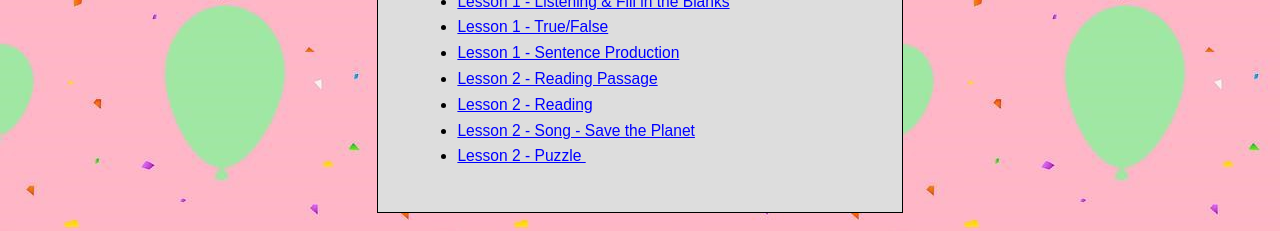
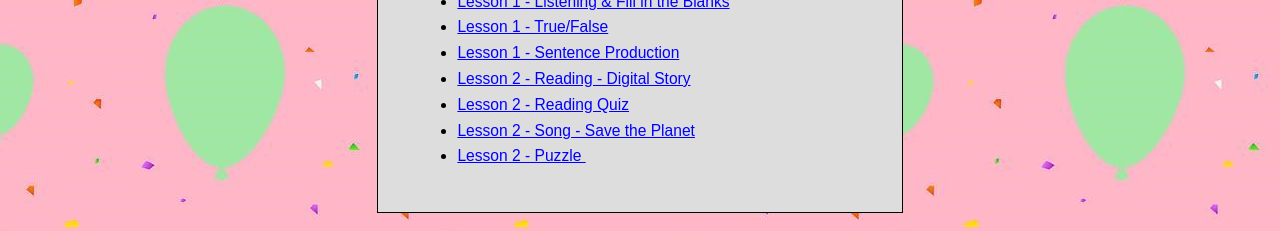
Before and after one commit to esrametin/playground, a plain HTML site: page index.html in a window 1280 px wide. Shown: the part 132-363 px from the top of the page. Drawn offline with Linux system fonts and the light colour scheme.

Commit message:
story added2

```diff
--- a/index.html
+++ b/index.html
@@ -104,8 +104,8 @@ a:hover{
 <li><a href="lesson1_cloze.htm">Lesson 1 - Listening & Fill in the Blanks</a>&#160;&#160;&#160;&#160;&#160;</li>
 <li><a href="lesson1_TrueFalse.htm">Lesson 1 - True/False</a>&#160;&#160;&#160;&#160;&#160;</li>
 <li><a href="lesson1_sentenceproduction.htm">Lesson 1 - Sentence Production</a>&#160;&#160;&#160;&#160;&#160;</li>
-<li><a href="https://www.storyjumper.com/book/read/84261825/SAVE-THE-PLANET-">Lesson 2 - Reading Passage</a>&#160;&#160;&#160;&#160;&#160;</li>
-<li><a href="lesson2_reading.htm">Lesson 2 - Reading</a>&#160;&#160;&#160;&#160;&#160;</li>
+<li><a href="https://www.storyjumper.com/book/read/84261825/SAVE-THE-PLANET-">Lesson 2 - Reading - Digital Story</a>&#160;&#160;&#160;&#160;&#160;</li>
+<li><a href="lesson2_reading.htm">Lesson 2 - Reading Quiz</a>&#160;&#160;&#160;&#160;&#160;</li>
 <li><a href="lesson2_song.htm">Lesson 2 - Song - Save the Planet</a>&#160;&#160;&#160;&#160;&#160;</li>
 <li><a href="lesson2_puzzle.htm">Lesson 2 - Puzzle </a>&#160;&#160;&#160;&#160;&#160;</li>
 
```
